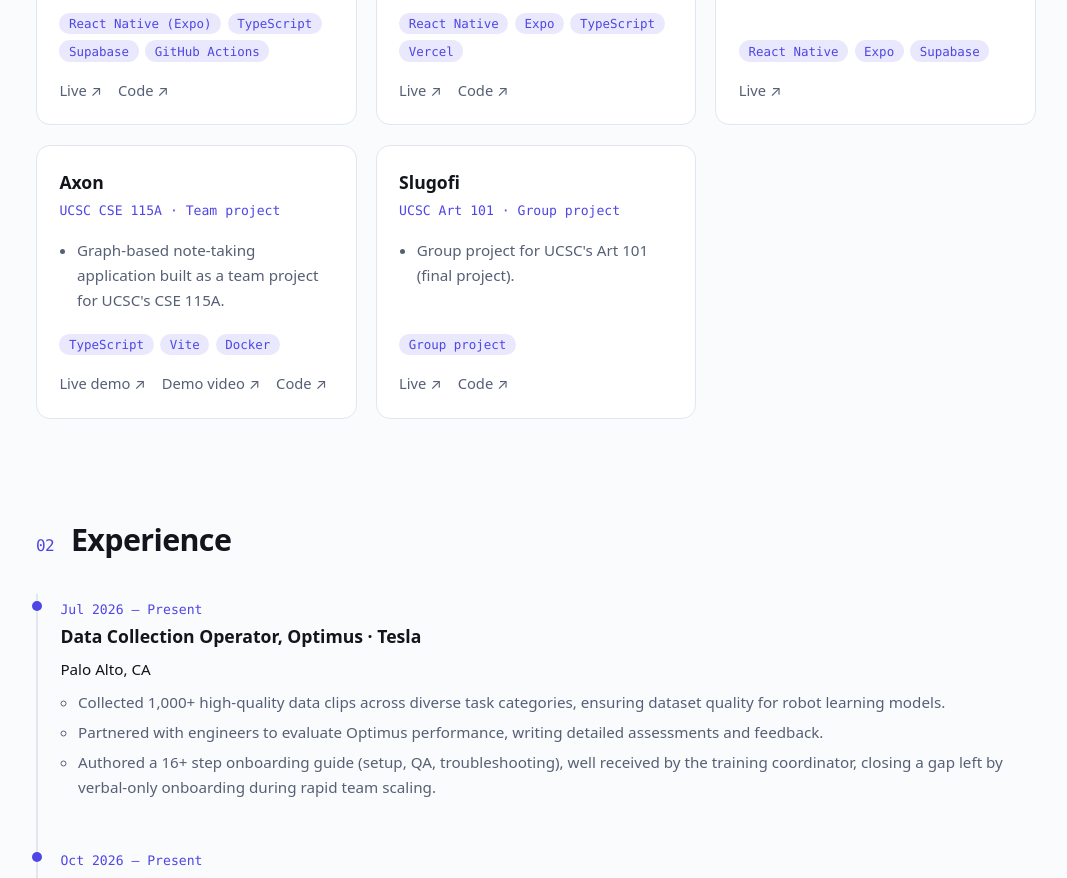
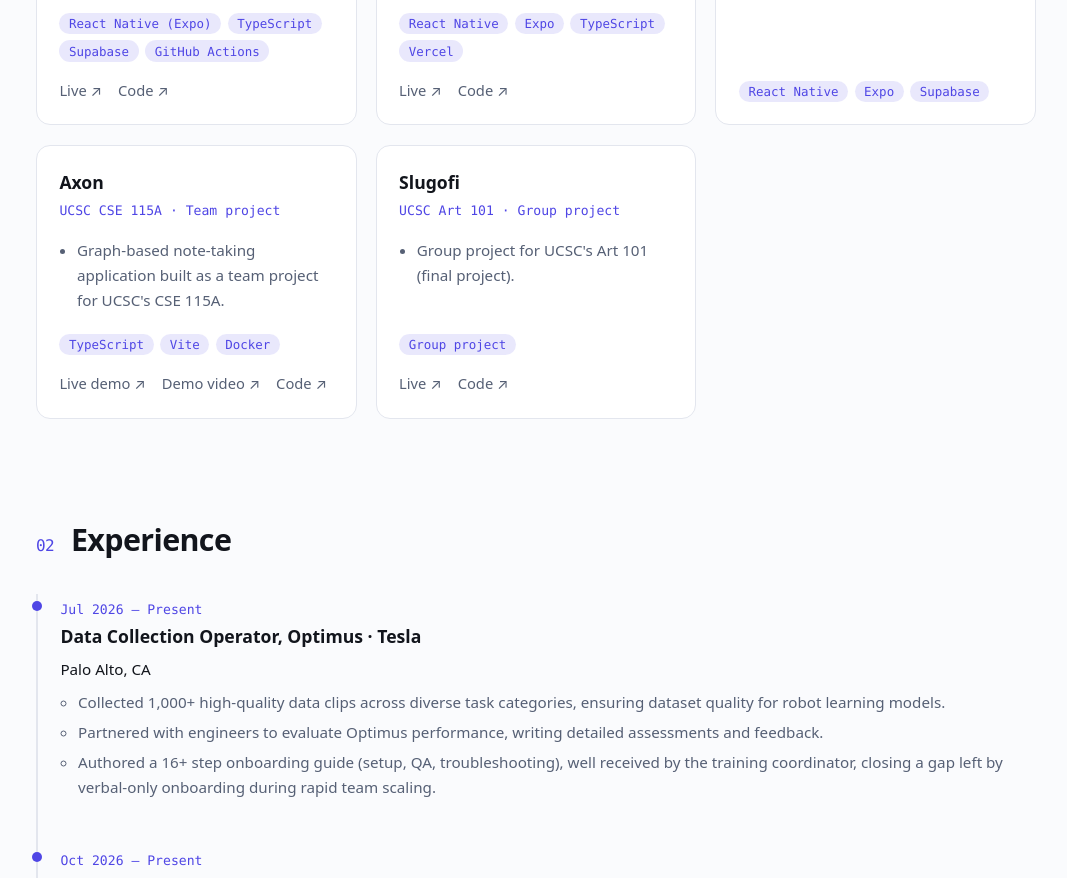
Before and after one commit to nmakranyi5/nmakranyi5.github.io, a plain HTML site: page index.html in a window 1280 px wide. Shown: the part 1321-2199 px from the top of the page, without its empty margins (104-1171 px from the left). Drawn offline with Linux system fonts and the light colour scheme.

Commit message:
Remove Bulletin live link
Co-Authored-By: Claude Sonnet 5.5 <noreply@anthropic.com>
Claude-Session: https://claude.ai/code/session_01AXT9FKPmvmV5mYgbRyiXpm

```diff
--- a/index.html
+++ b/index.html
@@ -62,7 +62,7 @@
           <h3>Bulletin</h3><span class="when">Oct 2026 – Present</span>
           <ul class="bul"><li>Swipe-based hiring app matching blue-collar workers and contractors without AI screening.</li><li>Anti-ghosting mechanics: responsiveness stats, response timers, and a capped likes budget.</li><li>Shipped an iOS TestFlight build with Supabase auth; validated the concept with a SCORE mentor.</li></ul>
           <ul class="tags"><li>React Native</li><li>Expo</li><li>Supabase</li></ul>
-          <div class="links"><a href="https://nmakranyi5.github.io/Bulletin/" rel="noopener">Live ↗</a></div>
+
         </article>
       <article class="card reveal">
           <h3>Axon</h3><span class="when">UCSC CSE 115A · Team project</span>
```
